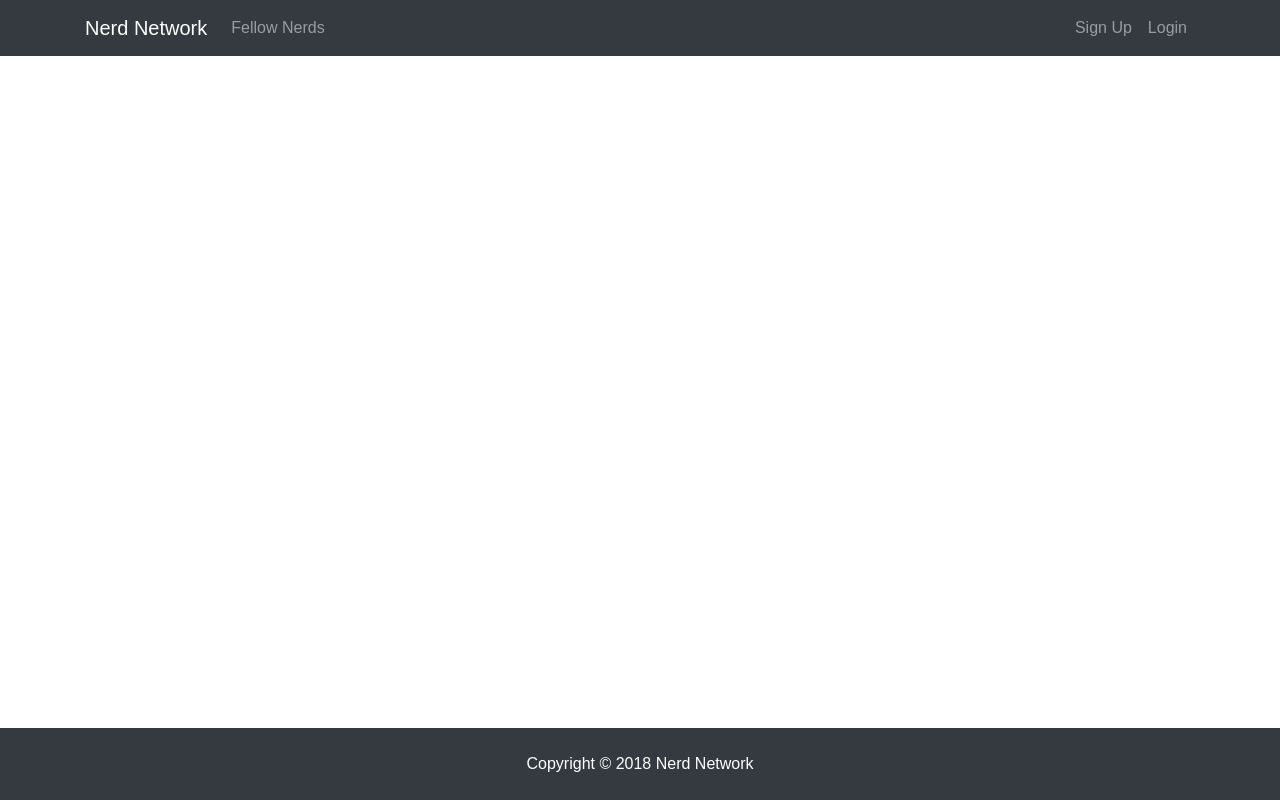
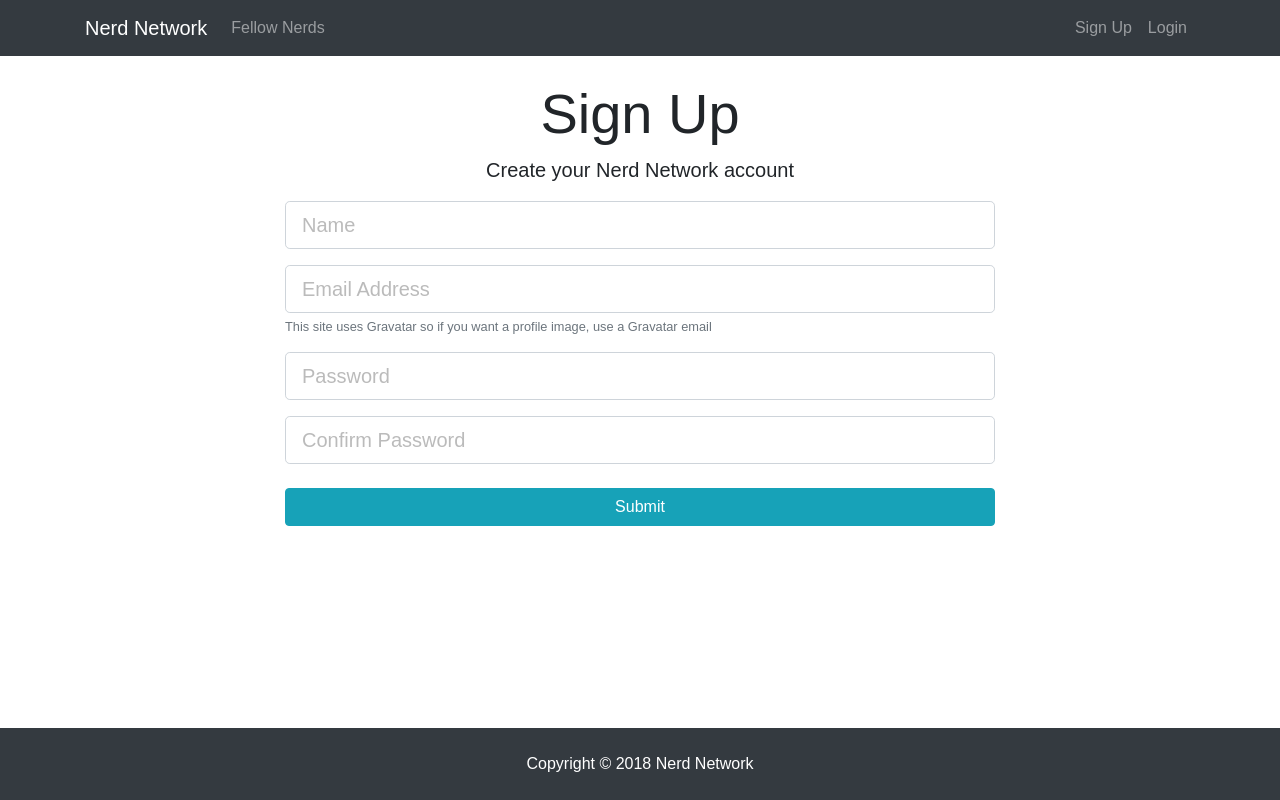
Before and after one commit to Ailuue/Nerd-Network, a React (Create React App) app in the folder client/: page /register in a window 1280 px wide. Built offline with nearby package versions, Linux system fonts and the light colour scheme.

Commit message:
Alpha: Create Register form

```diff
--- a/client/src/App.js
+++ b/client/src/App.js
@@ -1,9 +1,11 @@
 import React, { Component } from 'react';
 import { BrowserRouter as Router, Route } from 'react-router-dom';
 
-import Navbar from './components/Navbar';
-import Footer from './components/Footer';
+import Navbar from './components/layout/Navbar';
+import Footer from './components/layout/Footer';
 import Landing from './components/Landing';
+import Register from './components/auth/Register';
+import Login from './components/auth/Login';
 import './App.css';
 
 class App extends Component {
@@ -13,6 +15,10 @@
         <div className="App">
           <Navbar />
           <Route exact path="/" component={Landing} />
+          <div className="container">
+            <Route exact path="/register" component={Register} />
+            <Route exact path="/login" component={Login} />
+          </div>
           <Footer />
         </div>
       </Router>
--- a/client/src/components/Landing.js
+++ b/client/src/components/Landing.js
@@ -1,4 +1,5 @@
 import React, { Component } from 'react';
+import { Link } from 'react-router-dom';
 
 class Landing extends Component {
   render() {
@@ -16,12 +17,12 @@
                     from other nerds!
                   </p>
                   <hr />
-                  <a href="register.html" className="btn btn-lg btn-info mr-2">
+                  <Link to="/register" className="btn btn-lg btn-info mr-2">
                     Sign Up
-                  </a>
-                  <a href="login.html" className="btn btn-lg btn-light">
+                  </Link>
+                  <Link to="/login" className="btn btn-lg btn-light">
                     Login
-                  </a>
+                  </Link>
                 </div>
               </div>
             </div>
--- /dev/null
+++ b/client/src/components/auth/Login.js
@@ -0,0 +1,9 @@
+import React, { Component } from 'react';
+
+class Login extends Component {
+  render() {
+    return <div>Login</div>;
+  }
+}
+
+export default Login;
--- /dev/null
+++ b/client/src/components/auth/Register.js
@@ -0,0 +1,80 @@
+import React, { Component } from 'react';
+
+class Register extends Component {
+  constructor() {
+    super();
+    this.state = {
+      name: '',
+      email: '',
+      password: '',
+      password2: '',
+      errors: {}
+    };
+  }
+
+  onChange = event => {
+    this.setState({ [event.target.name]: event.target.value });
+  };
+  render() {
+    return (
+      <div className="register">
+        <div className="container">
+          <div className="row">
+            <div className="col-md-8 m-auto">
+              <h1 className="display-4 text-center">Sign Up</h1>
+              <p className="lead text-center">
+                Create your Nerd Network account
+              </p>
+              <form action="create-profile.html">
+                <div className="form-group">
+                  <input
+                    type="text"
+                    className="form-control form-control-lg"
+                    placeholder="Name"
+                    name="name"
+                    value={this.state.name}
+                    onChange={this.onChange}
+                  />
+                </div>
+                <div className="form-group">
+                  <input
+                    type="email"
+                    className="form-control form-control-lg"
+                    placeholder="Email Address"
+                    name="email"
+                    value={this.state.email}
+                  />
+                  <small className="form-text text-muted">
+                    This site uses Gravatar so if you want a profile image, use
+                    a Gravatar email
+                  </small>
+                </div>
+                <div className="form-group">
+                  <input
+                    type="password"
+                    className="form-control form-control-lg"
+                    placeholder="Password"
+                    name="password"
+                    value={this.state.password}
+                  />
+                </div>
+                <div className="form-group">
+                  <input
+                    type="password"
+                    className="form-control form-control-lg"
+                    placeholder="Confirm Password"
+                    name="password2"
+                    value={this.state.password2}
+                  />
+                </div>
+                <input type="submit" className="btn btn-info btn-block mt-4" />
+              </form>
+            </div>
+          </div>
+        </div>
+      </div>
+    );
+  }
+}
+
+export default Register;
--- a/client/src/components/Navbar.js
+++ b/client/src/components/layout/Navbar.js
@@ -1,4 +1,5 @@
 import React, { Component } from 'react';
+import { Link } from 'react-router-dom';
 
 class Navbar extends Component {
   render() {
@@ -6,9 +7,9 @@
       <div>
         <nav className="navbar navbar-expand-sm navbar-dark bg-dark mb-4">
           <div className="container">
-            <a className="navbar-brand" href="landing.html">
+            <Link className="navbar-brand" to="/">
               Nerd Network
-            </a>
+            </Link>
             <button
               className="navbar-toggler"
               type="button"
@@ -21,23 +22,23 @@
             <div className="collapse navbar-collapse" id="mobile-nav">
               <ul className="navbar-nav mr-auto">
                 <li className="nav-item">
-                  <a className="nav-link" href="profiles.html">
+                  <Link className="nav-link" to="/profile/all">
                     {' '}
                     Fellow Nerds
-                  </a>
+                  </Link>
                 </li>
               </ul>
 
               <ul className="navbar-nav ml-auto">
                 <li className="nav-item">
-                  <a className="nav-link" href="register.html">
+                  <Link className="nav-link" to="/register">
                     Sign Up
-                  </a>
+                  </Link>
                 </li>
                 <li className="nav-item">
-                  <a className="nav-link" href="login.html">
+                  <Link className="nav-link" to="/login">
                     Login
-                  </a>
+                  </Link>
                 </li>
               </ul>
             </div>
```
Also changed, not shown: client/src/components/layout/Footer.js (renamed from client/src/components/Footer.js).
